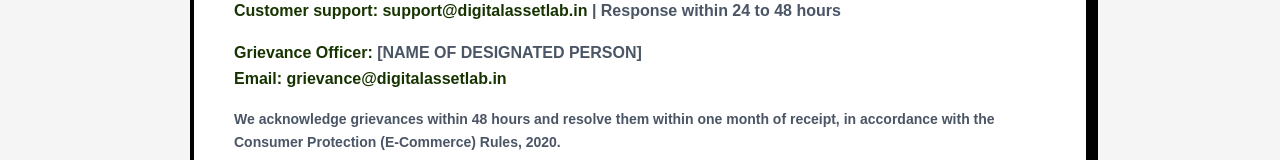
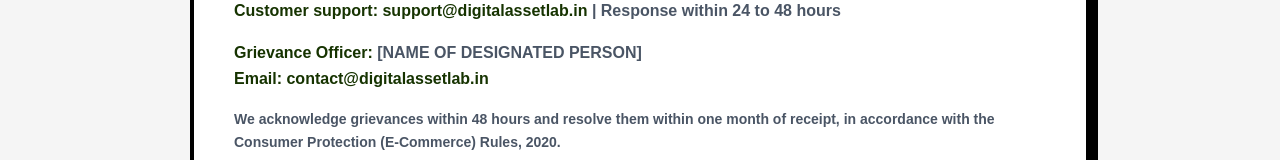
Before and after one commit to sombrecolt14/Digitalassetlab, a React (Vite) app: page /contact in a window 1280 px wide. Shown: the part 2250-2410 px from the top of the page. Built offline with nearby package versions, Linux system fonts and the light colour scheme; a web font is replaced by a local one.

Commit message:
Use contact@digitalassetlab.in as grievance email on Contact page
Co-Authored-By: Claude Fable 5 <noreply@anthropic.com>
Claude-Session: https://claude.ai/code/session_01LiUQm5wpeWBnYY2yTGP3gW

```diff
--- a/src/pages/Contact.tsx
+++ b/src/pages/Contact.tsx
@@ -209,7 +209,7 @@ export default function Contact() {
               <p className="font-['Inter:Semi_Bold',sans-serif] font-semibold text-[#4a5565] text-base leading-relaxed">
                 <strong className="text-[#163300]">Grievance Officer:</strong> [NAME OF DESIGNATED PERSON]<br />
                 <strong className="text-[#163300]">Email:</strong>{" "}
-                <a href="mailto:grievance@digitalassetlab.in" className="text-[#163300] font-bold hover:underline">grievance@digitalassetlab.in</a>
+                <a href="mailto:contact@digitalassetlab.in" className="text-[#163300] font-bold hover:underline">contact@digitalassetlab.in</a>
               </p>
               <p className="font-['Inter:Semi_Bold',sans-serif] font-semibold text-[#4a5565] text-sm leading-relaxed">
                 We acknowledge grievances within 48 hours and resolve them within one month of receipt,
```
